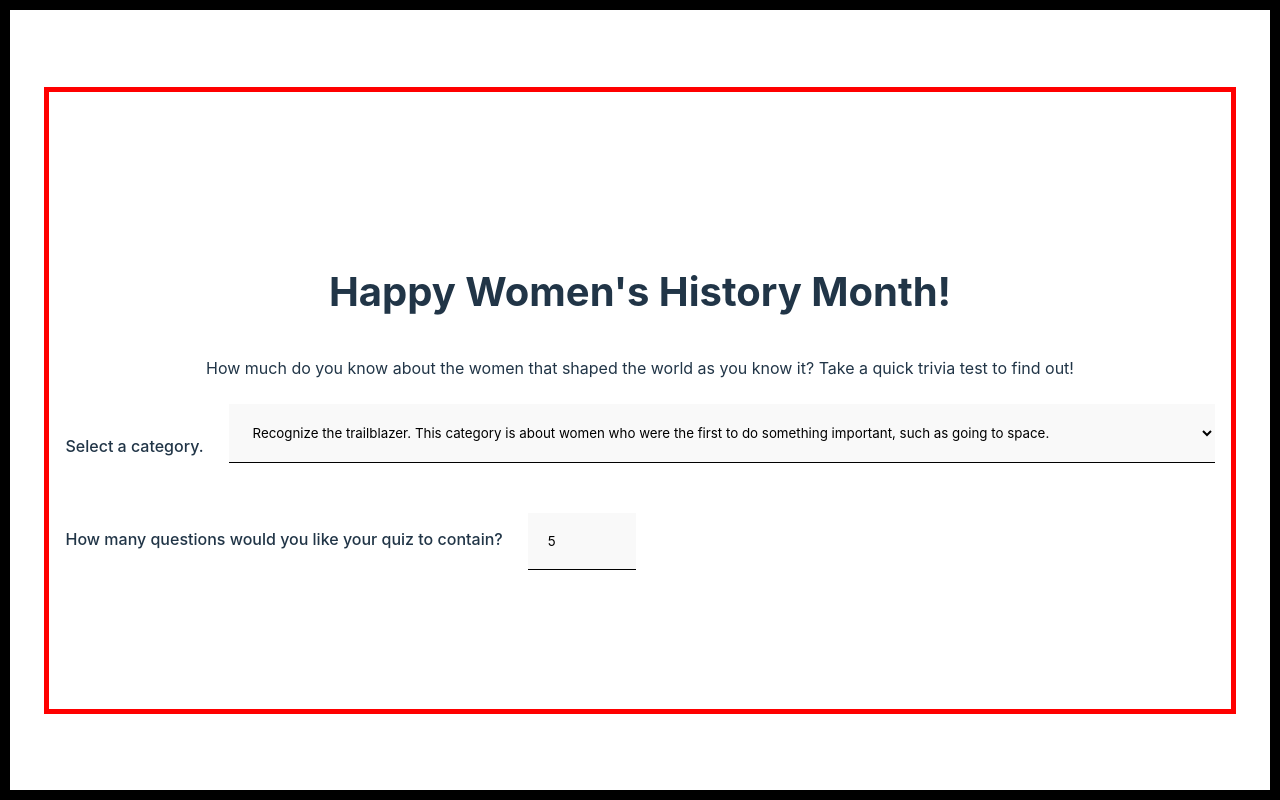
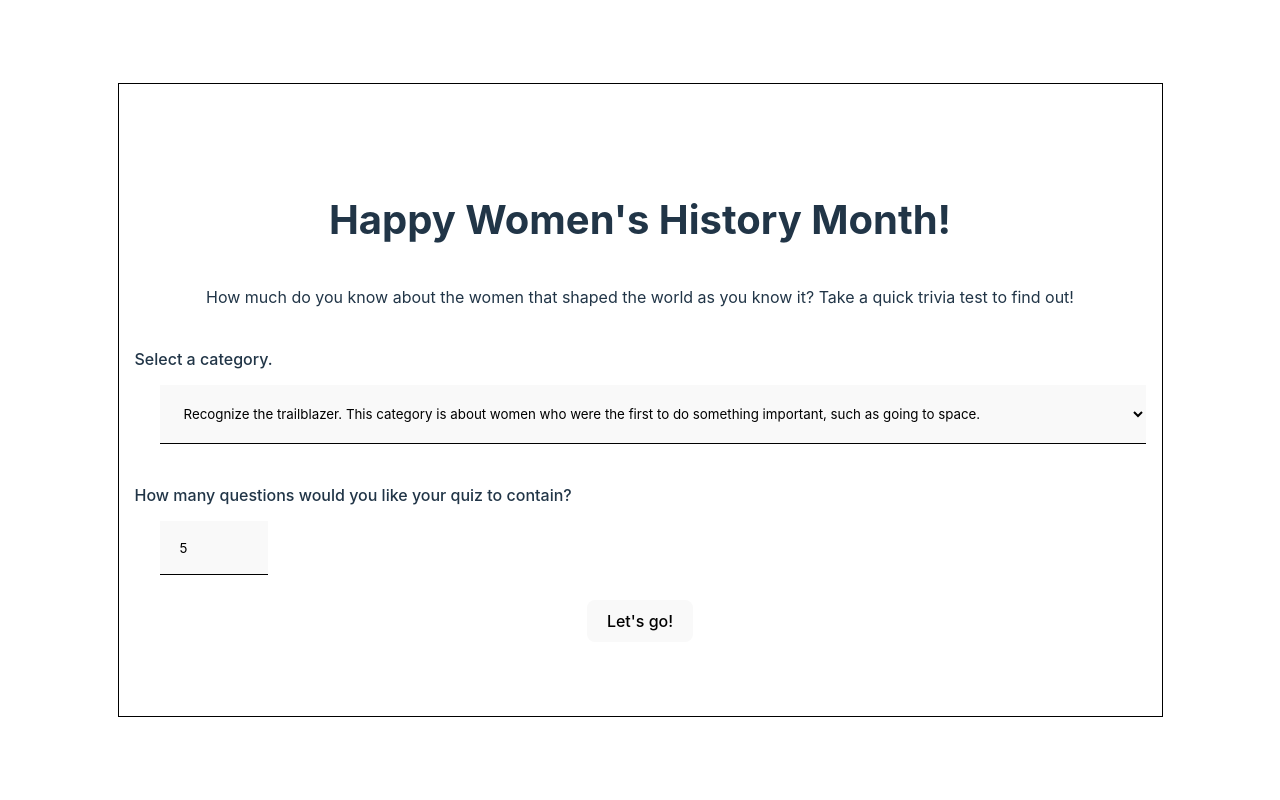
Before and after one commit to maryamkhan14/womens-history-month-quiz, a React (Vite) app: page / in a window 1280 px wide. Built offline with nearby package versions, Linux system fonts and the light colour scheme.

Commit message:
Styled and enabled functionality for QuizForm and child components

```diff
--- a/src/App.css
+++ b/src/App.css
@@ -8,7 +8,6 @@
   justify-content: center;
   align-items: center;
   flex: 1 1 100%;
-  border: 10px solid black;
 }
 .quiz-form-container {
   display: flex;
@@ -18,7 +17,7 @@
   padding: 1rem;
   min-width: 75%;
   min-height: 75%;
-  border: 5px solid red;
+  border: 1px solid black;
 }
 
 .intro {
@@ -37,8 +36,6 @@
   font-weight: 500;
 }
 .category-select {
-  display: flex;
-  flex: 1 1 80%;
   margin-bottom: 25px;
   align-items: center;
 }
@@ -48,10 +45,11 @@
 }
 
 .size-input {
-  display: flex;
   flex: 1 1 80%;
+  margin-bottom: 25px;
 }
 
 .size-input input {
   margin-left: 25px;
+  max-height: 1em;
 }
--- a/src/components/QuizCategorySelector.jsx
+++ b/src/components/QuizCategorySelector.jsx
@@ -1,10 +1,23 @@
 import React from "react";
+import { useContext } from "react";
+import { QuizContext } from "../context/QuizContext";
 
 const QuizCategorySelector = () => {
+  const { dispatch } = useContext(QuizContext);
+  const handleSelectChange = (e) => {
+    dispatch({
+      type: "SET_QUIZ_CATEGORY",
+      payload: e.target.value,
+    });
+  };
   return (
     <div className="category-select">
       <p>Select a category.</p>
-      <select name="category" id="category" className="category-select">
+      <select
+        name="category"
+        id="category"
+        onChange={(e) => handleSelectChange(e)}
+      >
         <option value="firsts">
           Recognize the trailblazer. This category is about women who were the
           first to do something important, such as going to space.
--- a/src/components/QuizForm.jsx
+++ b/src/components/QuizForm.jsx
@@ -1,4 +1,6 @@
 import React from "react";
+import { useEffect, useContext } from "react";
+import { QuizContext } from "../context/QuizContext";
 import {
   generateIconsSet,
   generateFirstsSet,
@@ -7,7 +9,43 @@ import {
 } from "../utilities/generateCardSet";
 import QuizCategorySelector from "./QuizCategorySelector";
 import QuizSizeInput from "./QuizSizeInput";
+
 const QuizForm = () => {
+  const { quizCategory, quizSize, dispatch } = useContext(QuizContext);
+  const handleSubmit = (e) => {
+    e.preventDefault();
+    switch (quizCategory) {
+      case "misc":
+        dispatch({
+          type: "SET_CARD_SET",
+          payload: generateMiscSet(quizSize),
+        });
+      case "firsts":
+        dispatch({
+          type: "SET_CARD_SET",
+          payload: generateFirstsSet(quizSize),
+        });
+      case "icons":
+        dispatch({
+          type: "SET_CARD_SET",
+          payload: generateIconsSet(quizSize),
+        });
+      case "quotes":
+        dispatch({
+          type: "SET_CARD_SET",
+          payload: generateQuotesSet(quizSize),
+        });
+      default:
+        dispatch({
+          type: "SET_CARD_SET",
+          payload: generateFirstsSet(quizSize),
+        });
+    }
+    dispatch({
+      type: "SWITCH_QUIZ_ACTIVE",
+      payload: true,
+    });
+  };
   return (
     <form id="quiz-form" className="quiz-form-container">
       <div className="intro">
@@ -21,6 +59,9 @@ const QuizForm = () => {
         <QuizCategorySelector />
         <QuizSizeInput />
       </div>
+      <button type="submit" onClick={(e) => handleSubmit(e)}>
+        Let's go!
+      </button>
     </form>
   );
 };
--- a/src/components/QuizSizeInput.jsx
+++ b/src/components/QuizSizeInput.jsx
@@ -1,6 +1,19 @@
 import React from "react";
+import { useContext } from "react";
+import { QuizContext } from "../context/QuizContext";
 
 const QuizSizeInput = () => {
+  const { dispatch } = useContext(QuizContext);
+  const handleSizeChange = (e) => {
+    dispatch({
+      type: "SET_QUIZ_SIZE",
+      payload: parseInt(e.target.value, 10),
+    });
+  };
+  const handleKeyDown = (e) => {
+    e.preventDefault();
+    return false;
+  };
   return (
     <div className="size-input">
       <p>How many questions would you like your quiz to contain?</p>
@@ -8,9 +21,11 @@ const QuizSizeInput = () => {
         type="number"
         id="size"
         name="size"
-        min="1"
+        min="5"
         max="30"
         defaultValue={5}
+        onChange={(e) => handleSizeChange(e)}
+        onKeyDown={(e) => handleKeyDown(e)}
       ></input>
     </div>
   );
```
